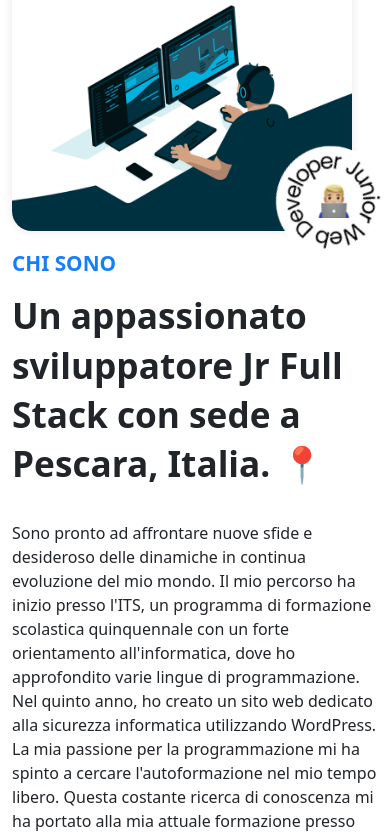
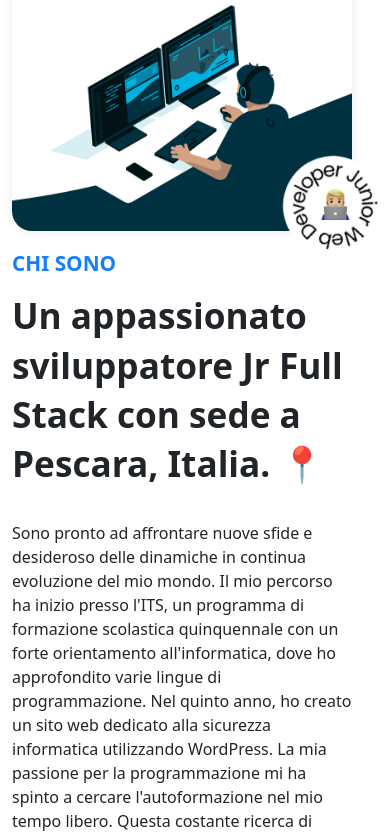
Before and after one commit to stefansimereaa/Personal-Portfolio, a Vue app: page / in a window 390 px wide. Shown: the part 1080-1917 px from the top of the page. Built offline with nearby package versions, Linux system fonts and the light colour scheme; some icons are missing.

Commit message:
fixed code for section about me

```diff
--- a/src/components/main/sections/Aboutme.vue
+++ b/src/components/main/sections/Aboutme.vue
@@ -142,18 +142,18 @@ export default {
 
   // Second img style
   #second-img{
-    max-width: 35px;
+    max-width: 32px;
     position: absolute;
-    left: 83%;
-    bottom: 5%;
+    left: 84%;
+    bottom: 4%;
     z-index: 1;
   }
 
   // Third img keyframe and rotation
   #third-img {
-    max-width: 110px;
+    max-width: 100px;
     position: absolute;
-    left: 72%;
+    left: 74%;
     bottom: -10%;
     border-radius: 50%;
   }
@@ -163,7 +163,7 @@ export default {
   }
 
   p{
-    max-width: 383px;
+    max-width: 340px;
   }
 }
 
```
